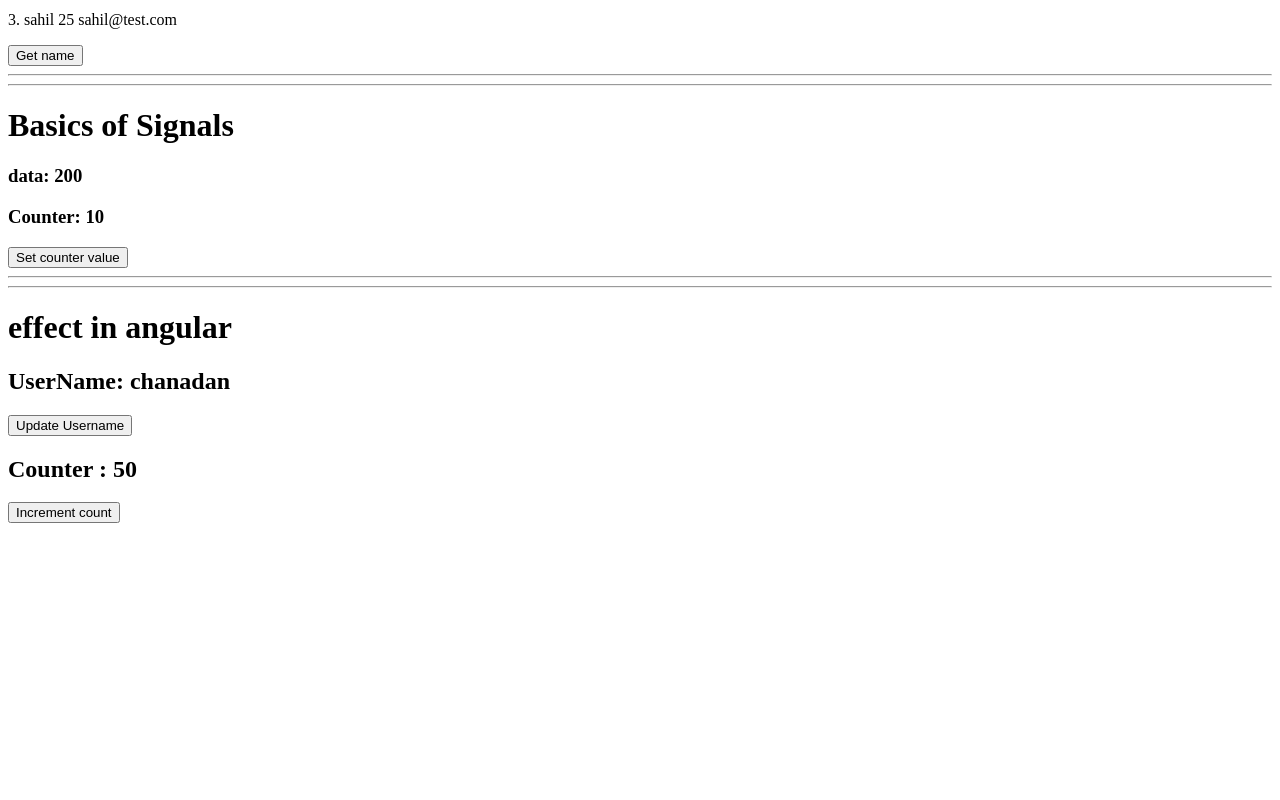
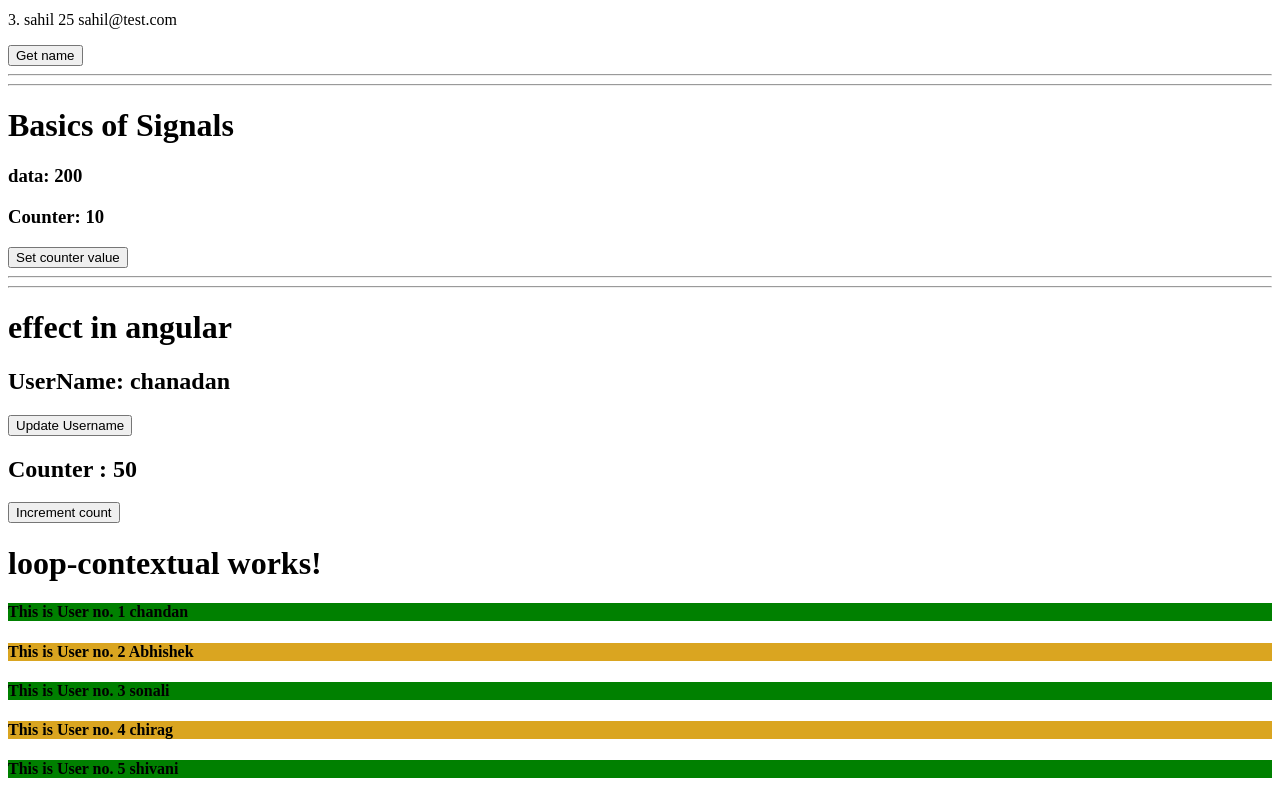
Before and after one commit to sahchandan781/Angular-First, an Angular app: page / in a window 1280 px wide. Shown: the part 1602-2402 px from the top of the page. Before the commit the page ends 2133 px from the top, so only its background shows below. Built offline with nearby package versions, Linux system fonts and the light colour scheme.

Commit message:
for loop contextual variables

```diff
--- a/src/app/app.html
+++ b/src/app/app.html
@@ -20,3 +20,4 @@
 <hr>
 <app-signalsinangular></app-signalsinangular>
 <app-effectinangular></app-effectinangular>
+<app-loop-contextual></app-loop-contextual>
--- a/src/app/app.ts
+++ b/src/app/app.ts
@@ -7,11 +7,12 @@ import { Switchcase } from "./switchcase/switchcase";
 import { Forloop } from "./forloop/forloop";
 import { Signalsinangular } from "./signalsinangular/signalsinangular";
 import { Effectinangular } from "./effectinangular/effectinangular";
+import { LoopContextual } from "./loop-contextual/loop-contextual";
 
 
 @Component({
   selector: 'app-root',
-  imports: [RouterOutlet, Getinputvalue, StyleOptions, Ifelsecondition, Switchcase, Forloop, Signalsinangular, Effectinangular],
+  imports: [RouterOutlet, Getinputvalue, StyleOptions, Ifelsecondition, Switchcase, Forloop, Signalsinangular, Effectinangular, LoopContextual],
   templateUrl: './app.html',
   styleUrl: './app.css',
 })
--- /dev/null
+++ b/src/app/loop-contextual/loop-contextual.html
@@ -0,0 +1,20 @@
+<h1>loop-contextual works!</h1>
+
+@for(user of users; track user){
+
+    <!-- @if($first || $last){
+        <h4 style="background-color: green;"><span>This is User no. {{$index + 1}}</span>{{user}}</h4>
+    } @else {
+        <h4><span>This is User no. {{$index + 1}}</span>{{user}}</h4>
+    } -->
+
+    @if($even){
+        <h4 style="background-color: green;"><span>This is User no. {{$index +1}} </span>{{user}}</h4>
+    }@else if ($odd) {
+        <h4 style="background-color: goldenrod;"><span>This is User no. {{$index +1 }} </span>{{user}}</h4>
+    }
+
+}
+@empty {
+    <h4>No record found</h4>
+}
--- /dev/null
+++ b/src/app/loop-contextual/loop-contextual.ts
@@ -0,0 +1,12 @@
+import { Component } from '@angular/core';
+
+@Component({
+  selector: 'app-loop-contextual',
+  imports: [],
+  templateUrl: './loop-contextual.html',
+  styleUrl: './loop-contextual.css'
+})
+export class LoopContextual {
+  users = ['chandan', 'Abhishek', 'sonali', 'chirag', 'shivani']
+
+}
```
Also changed, not shown: src/app/loop-contextual/loop-contextual.css (added), 1 other file (tests, documents, lock files or other folders).
